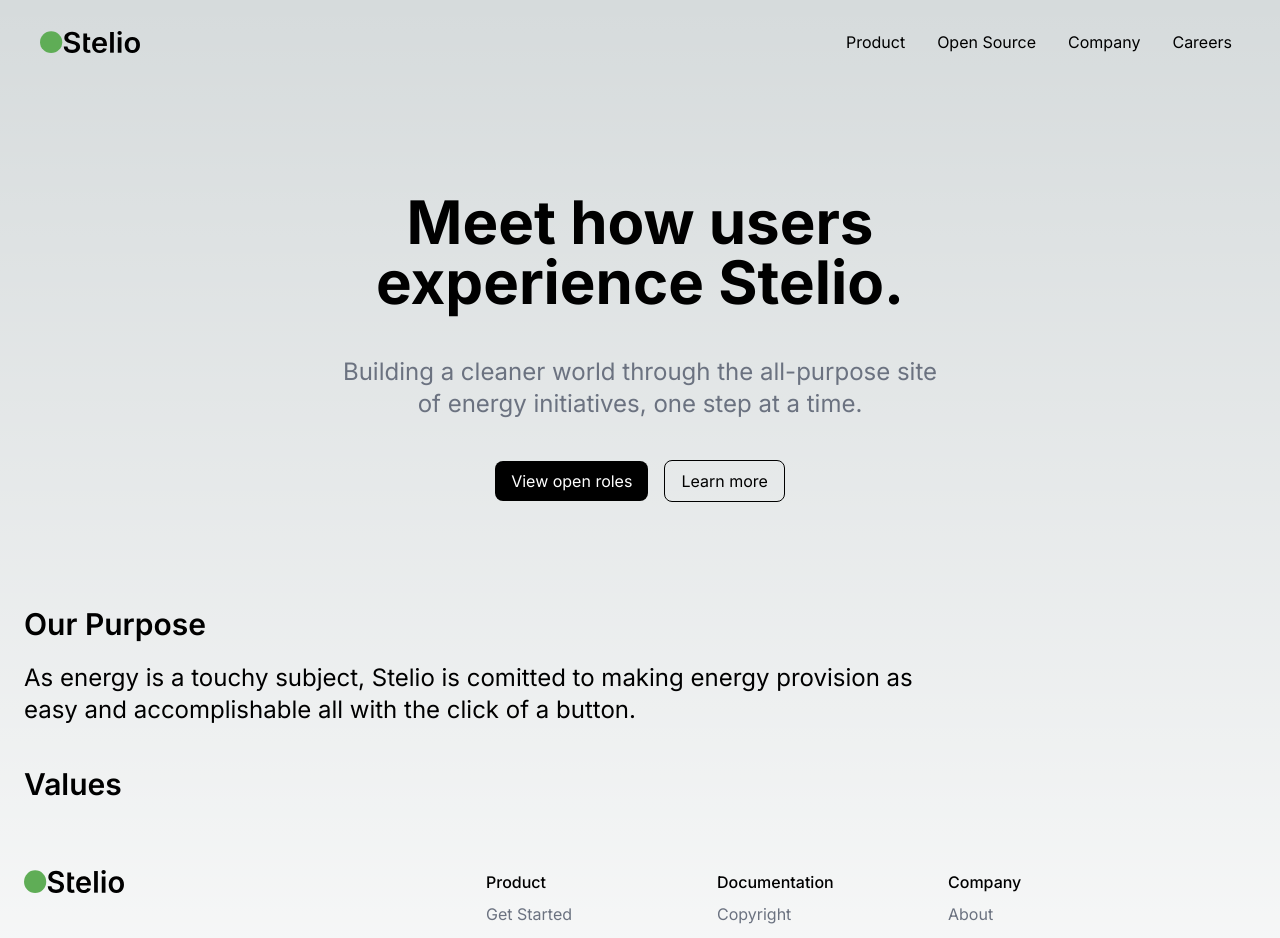
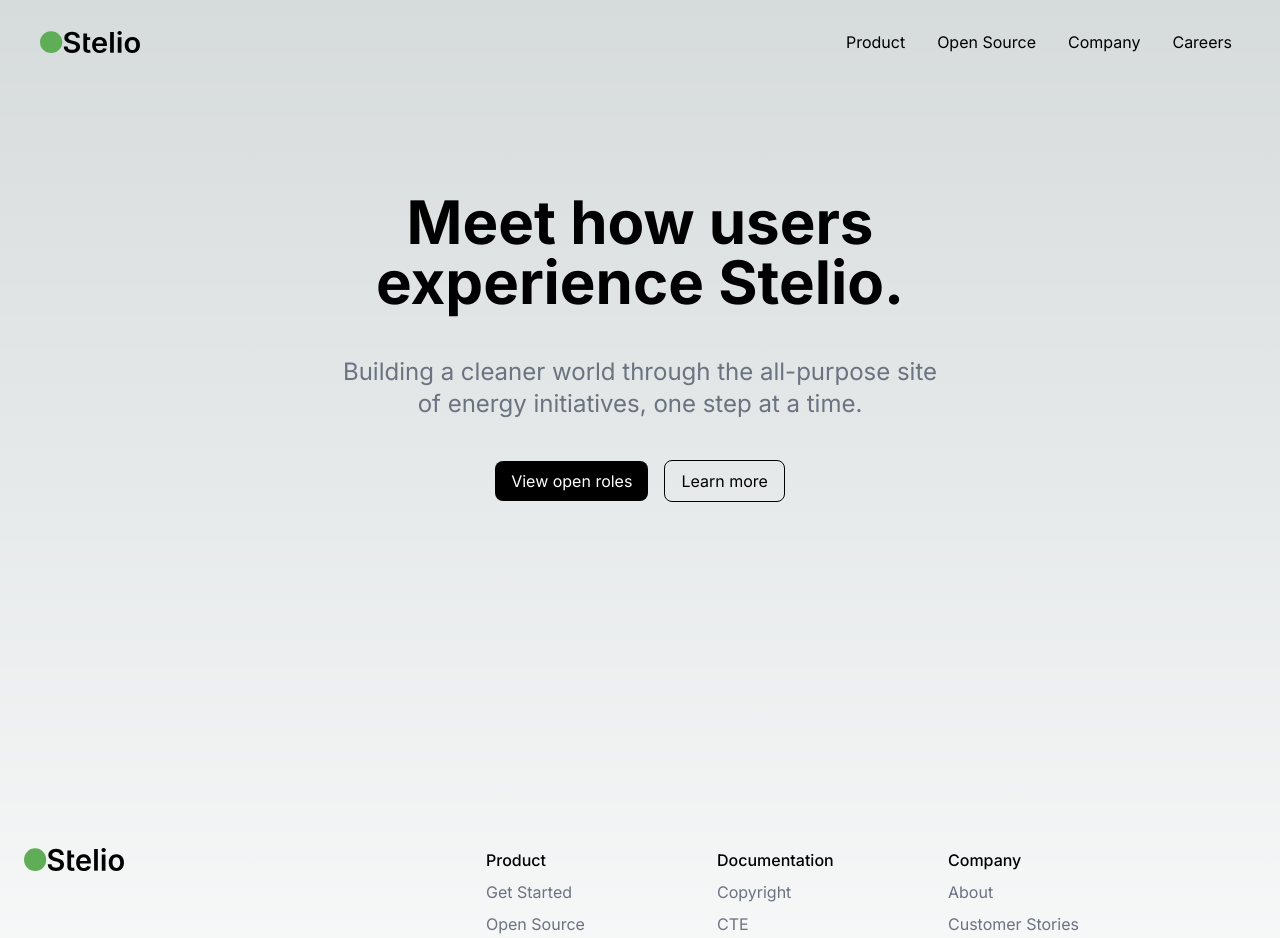
Before and after one commit to degstn/anole, a Next.js app in the folder frontend/: page /customer-stories in a window 1280 px wide. Shown: the top 938 px of the page. Built offline with nearby package versions, Linux system fonts and the light colour scheme.

Commit message:
updated input type

```diff
--- a/frontend/src/app/(client)/about/page.tsx
+++ b/frontend/src/app/(client)/about/page.tsx
@@ -60,7 +60,7 @@ export default function Page() {
        </div>
        <div>
         <h2 className="text-xl font-semibold pb-5">04 <br/> Practical Innovation</h2>
-        <h2 className="text-sm">We believe in the power of simple, effective solutions. Our focus is on practical innovation and statistics - blending tried-and-true methods with creative, forward-thinking strategies. We value real-world results, learning through doing, and adapting based on what works. This approach applies to our technological advancements, customer service strategies, and our efforts in sustainability. By balancing practicality with innovation, Stelio aims to not only meet and exceed current energy needs but also anticipate and shape future trends.</h2>
+        <h2 className="text-sm">We believe in the power of simple, effective solutions. Our focus is on practical innovation and statistics – blending tried-and-true methods with creative, forward-thinking strategies. We value real-world results, learning through doing, and adapting based on what works. This approach applies to our technological advancements, customer service strategies, and our efforts in sustainability. By balancing practicality with innovation, Stelio aims to not only meet and exceed current energy needs but also anticipate and shape future trends.</h2>
         </div>
         </div>
         </div>
--- a/frontend/src/app/(client)/customer-stories/page.tsx
+++ b/frontend/src/app/(client)/customer-stories/page.tsx
@@ -28,14 +28,7 @@ export default function Page() {
             Learn more
         </a>
         </div>
-        <div className="flex flex-col justify-start">
-        <h2 className="text-3xl text-black font-semibold mt-10 mb-5 text-start">Our Purpose</h2>
-        <h2 className="text-2xl lg:mr-80 sm:mr-0">As energy is a touchy subject, Stelio is comitted to making energy provision as easy and accomplishable all with the click of a button.</h2>
 
-        </div>
-        <div className="flex flex-col justify-start">
-        <h2 className="text-3xl text-black font-semibold mt-10 mb-5 text-start">Values</h2>
-        </div>
         </div>
 
     </main>
--- a/frontend/src/app/(client)/product/enterprise/getnotified/page.tsx
+++ b/frontend/src/app/(client)/product/enterprise/getnotified/page.tsx
@@ -8,7 +8,9 @@ export default function Page() {
         <main className="flex min-h-screen flex-col items-center justify-center">
             <div className="bg-white py-40 lg:py-28">
                 <div className='flex justify-end px-6 lg:px-0'>
-                    <input>test</input>
+                <p className="text-md font-medium text-neutral-600">Enter Email</p>
+                  <input className="min-w-full h-10 pl-5 bg-neutral-100 shadow-none focus:border-green-500 rounded-sm">
+                    </input>
                 </div>
             </div>
         </main>
--- a/frontend/src/app/(client)/product/enterprise/page.tsx
+++ b/frontend/src/app/(client)/product/enterprise/page.tsx
@@ -14,7 +14,6 @@ export default function Page() {
         <main className="flex min-h-screen flex-col items-stretch justify-between">
             <div className="bg-white py-40 lg:py-28">
                 <div className='flex justify-end px-6 lg:px-0'>
-
             <picture className="border border-zinc-400 rounded-md">
                             <Image
                                 src="/g1f.png"
```
